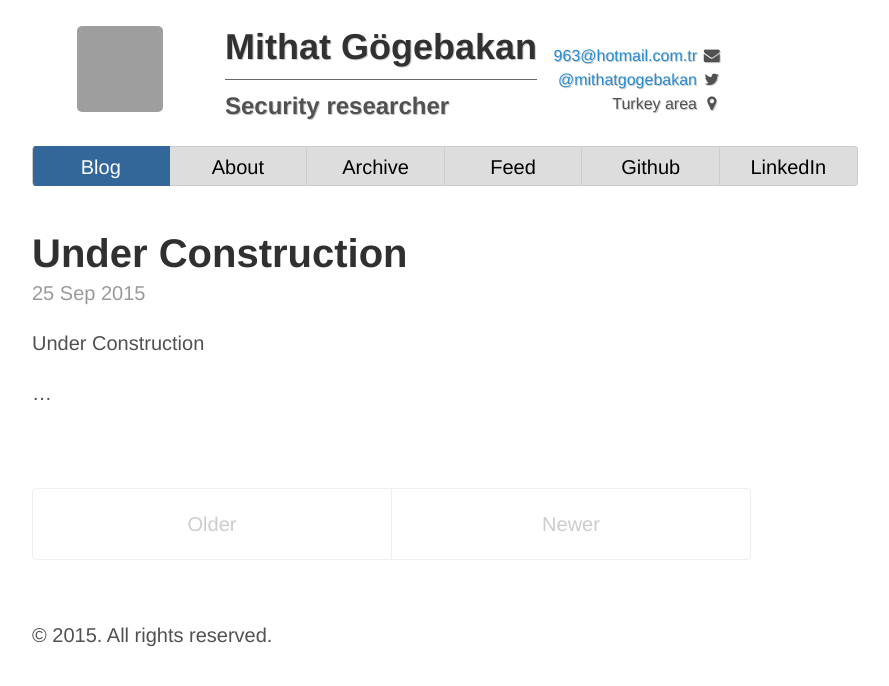
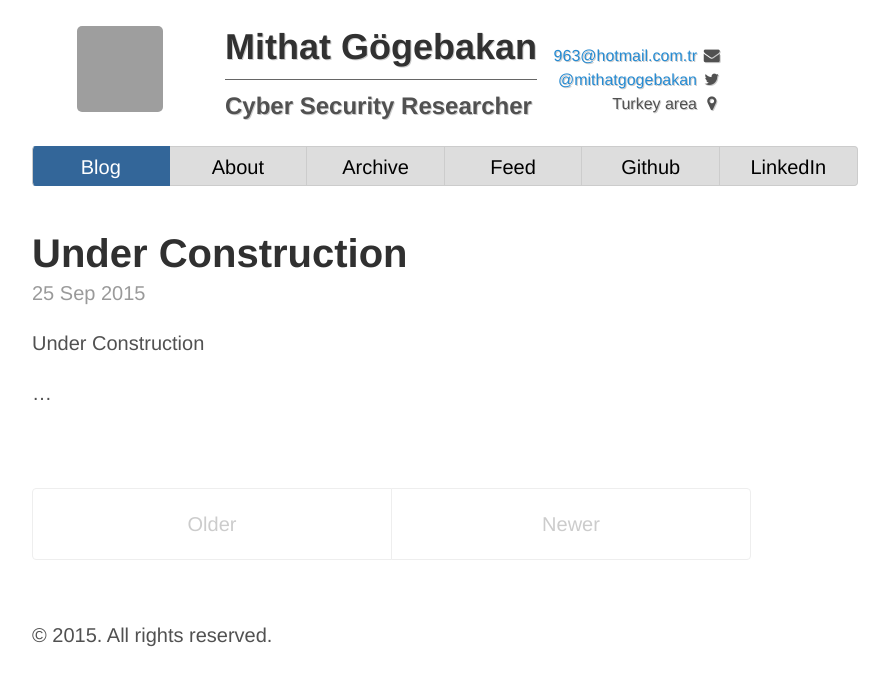
Before and after one commit to 963/963.github.io, a Jekyll site: the page built from index.html, in a window 1280 px wide, cut to the strip 0-686 px from the top of the page. Shown: the whole strip, without its empty margins (248-1137 px from the left). Built offline with Jekyll 4.4.1, drawn with Linux system fonts in a browser that asks for light colours; nearby versions of some CDN libraries; some web fonts are replaced; Markdown is read by kramdown in place of the engine named in the settings; the list of posts is cut into pages by our own code; grey boxes are pictures that could not be loaded.

Commit message:
title updated

```diff
--- a/_layouts/default.html
+++ b/_layouts/default.html
@@ -20,7 +20,7 @@
             <h1 class="nomargin name">Mithat Gögebakan</h1>
 
             <div class="description">
-                <div class="position">Security researcher</div>
+                <div class="position">Cyber Security Researcher</div>
             </div>
         </div>
 
```
